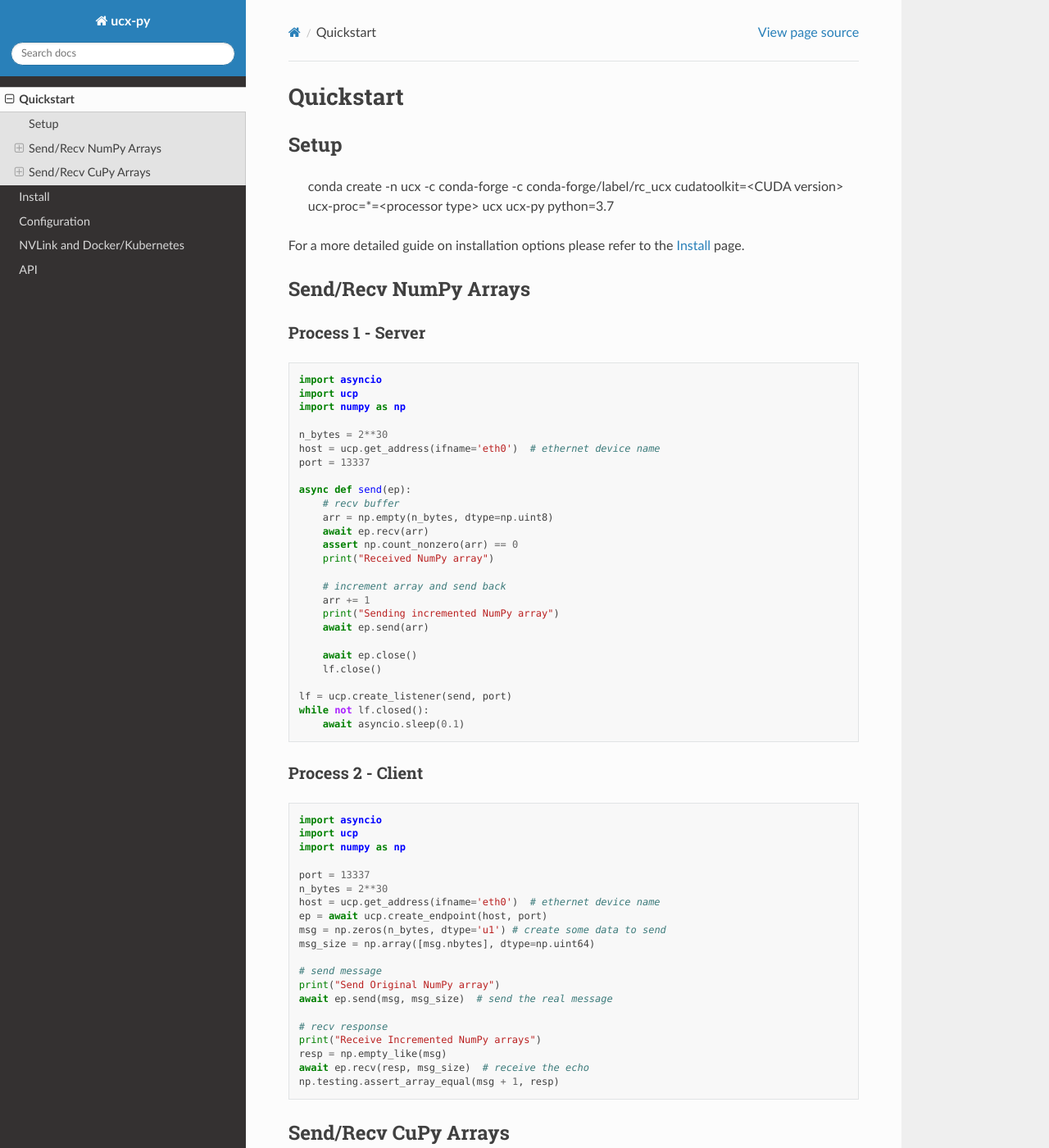
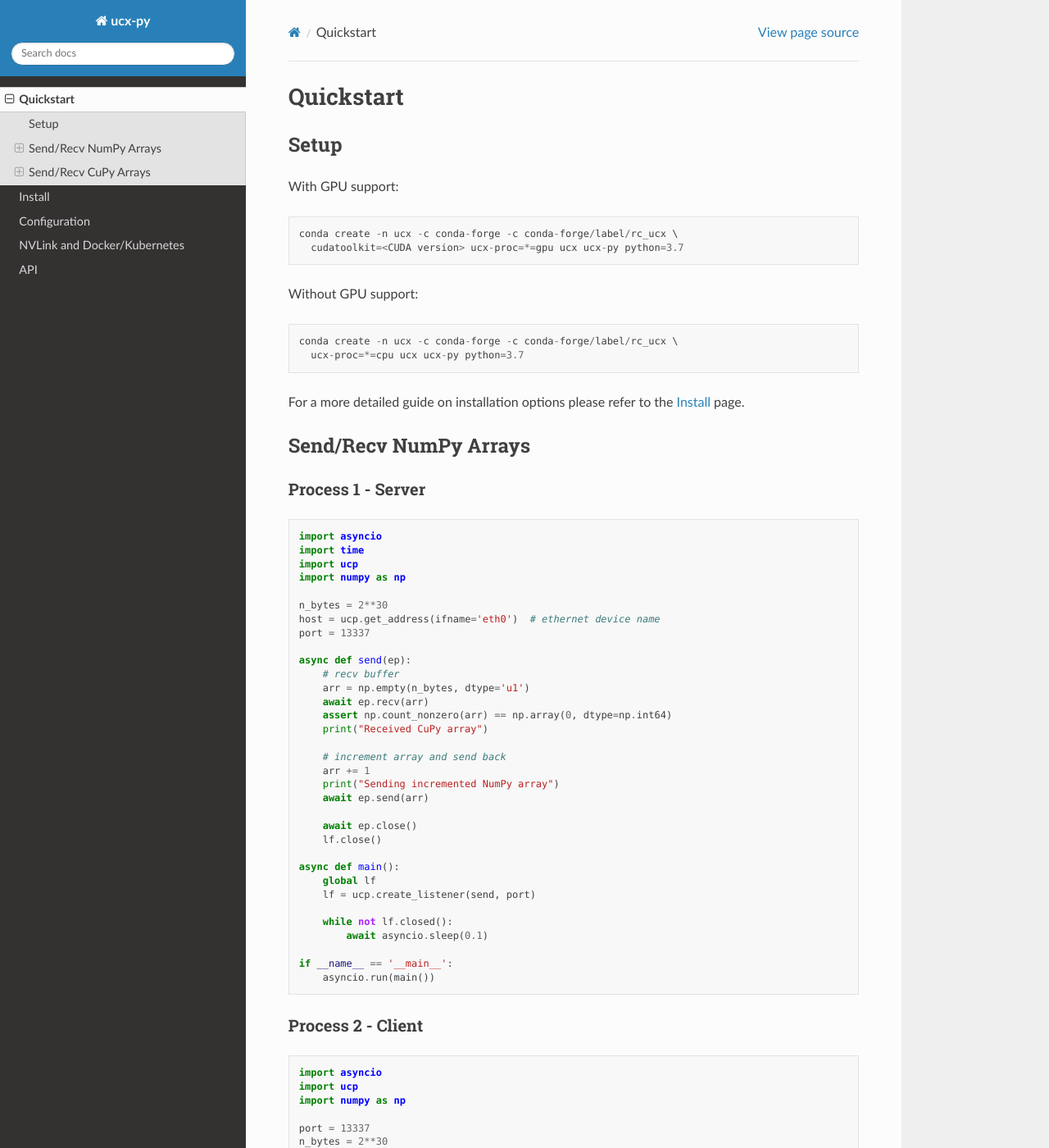
Before and after one commit to rapidsai/ucx-py, a Sphinx documentation site: the page built from docs/source/quickstart.rst, in a window 1280 px wide and 1400 px high. Shown: the whole window at 82% size. Built offline with Sphinx 7.4.7 and the Read the Docs theme 2.0.0, drawn with Linux system fonts in a browser that asks for light colours; some of the changed text lies outside the part shown.

Commit message:
improve examples and install

```diff
--- a/docs/source/quickstart.rst
+++ b/docs/source/quickstart.rst
@@ -5,8 +5,19 @@ Quickstart
 Setup
 -----
 
+With GPU support:
+
+::
+
     conda create -n ucx -c conda-forge -c conda-forge/label/rc_ucx \
-    cudatoolkit=<CUDA version> ucx-proc=*=<processor type> ucx ucx-py python=3.7
+      cudatoolkit=<CUDA version> ucx-proc=*=gpu ucx ucx-py python=3.7
+
+Without GPU support:
+
+::
+
+    conda create -n ucx -c conda-forge -c conda-forge/label/rc_ucx \
+      ucx-proc=*=cpu ucx ucx-py python=3.7
 
 For a more detailed guide on installation options please refer to the :doc:`install` page.
 
@@ -19,6 +30,7 @@ Process 1 - Server
 .. code-block:: python
 
     import asyncio
+    import time
     import ucp
     import numpy as np
 
@@ -28,10 +40,10 @@ Process 1 - Server
 
     async def send(ep):
         # recv buffer
-        arr = np.empty(n_bytes, dtype=np.uint8)
+        arr = np.empty(n_bytes, dtype='u1')
         await ep.recv(arr)
-        assert np.count_nonzero(arr) == 0
-        print("Received NumPy array")
+        assert np.count_nonzero(arr) == np.array(0, dtype=np.int64)
+        print("Received CuPy array")
 
         # increment array and send back
         arr += 1
@@ -41,11 +53,15 @@ Process 1 - Server
         await ep.close()
         lf.close()
 
-    lf = ucp.create_listener(send, port)
-    while not lf.closed():
-        await asyncio.sleep(0.1)
+    async def main():
+        global lf
+        lf = ucp.create_listener(send, port)
 
+        while not lf.closed():
+            await asyncio.sleep(0.1)
 
+    if __name__ == '__main__':
+        asyncio.run(main())
 
 Process 2 - Client
 ~~~~~~~~~~~~~~~~~~
@@ -58,20 +74,27 @@ Process 2 - Client
 
     port = 13337
     n_bytes = 2**30
-    host = ucp.get_address(ifname='eth0')  # ethernet device name
-    ep = await ucp.create_endpoint(host, port)
-    msg = np.zeros(n_bytes, dtype='u1') # create some data to send
-    msg_size = np.array([msg.nbytes], dtype=np.uint64)
 
-    # send message
-    print("Send Original NumPy array")
-    await ep.send(msg, msg_size)  # send the real message
+    async def main():
+        host = ucp.get_address(ifname='eth0')  # ethernet device name
+        ep = await ucp.create_endpoint(host, port)
+        msg = np.zeros(n_bytes, dtype='u1') # create some data to send
+        msg_size = np.array([msg.nbytes], dtype=np.uint64)
 
-    # recv response
-    print("Receive Incremented NumPy arrays")
-    resp = np.empty_like(msg)
-    await ep.recv(resp, msg_size)  # receive the echo
-    np.testing.assert_array_equal(msg + 1, resp)
+        # send message
+        print("Send Original NumPy array")
+        await ep.send(msg, msg_size)  # send the real message
+
+        # recv response
+        print("Receive Incremented NumPy arrays")
+        resp = np.empty_like(msg)
+        await ep.recv(resp, msg_size)  # receive the echo
+        await ep.close()
+        np.testing.assert_array_equal(msg + 1, resp)
+
+    if __name__ == '__main__':
+        asyncio.run(main())
+
 
 
 Send/Recv CuPy Arrays
@@ -86,18 +109,19 @@ Process 1 - Server
 .. code-block:: python
 
     import asyncio
+    import time
     import ucp
     import cupy as cp
 
     n_bytes = 2**30
-    host = ucp.get_address(ifname='enp1s0f0')  # ethernet device name
+    host = ucp.get_address(ifname='eth0')  # ethernet device name
     port = 13337
 
     async def send(ep):
         # recv buffer
-        arr = cp.empty(n_bytes, dtype=cp.uint8)
+        arr = cp.empty(n_bytes, dtype='u1')
         await ep.recv(arr)
-        assert cp.count_nonzero(d) == cp.array(0, dtype=cp.int64)
+        assert cp.count_nonzero(arr) == cp.array(0, dtype=cp.int64)
         print("Received CuPy array")
 
         # increment array and send back
@@ -108,11 +132,15 @@ Process 1 - Server
         await ep.close()
         lf.close()
 
-    lf = ucp.create_listener(send, port)
-    while not lf.closed():
-        await asyncio.sleep(0.1)
+    async def main():
+        global lf
+        lf = ucp.create_listener(send, port)
 
+        while not lf.closed():
+            await asyncio.sleep(0.1)
 
+    if __name__ == '__main__':
+        asyncio.run(main())
 
 Process 2 - Client
 ~~~~~~~~~~~~~~~~~~
@@ -126,17 +154,23 @@ Process 2 - Client
 
     port = 13337
     n_bytes = 2**30
-    host = ucp.get_address(ifname='enp1s0f0')  # ethernet device name
-    ep = await ucp.create_endpoint(host, port)
-    msg = cp.zeros(n_bytes, dtype='u1') # create some data to send
-    msg_size = np.array([msg.nbytes], dtype=np.uint64)
 
-    # send message
-    print("Send Original CuPy array")
-    await ep.send(msg, msg_size)  # send the real message
+    async def main():
+        host = ucp.get_address(ifname='eth0')  # ethernet device name
+        ep = await ucp.create_endpoint(host, port)
+        msg = cp.zeros(n_bytes, dtype='u1') # create some data to send
+        msg_size = np.array([msg.nbytes], dtype=np.uint64)
 
-    # recv response
-    print("Receive Incremented CuPy arrays")
-    resp = cp.empty_like(msg)
-    await ep.recv(resp, msg_size)  # receive the echo
-    cp.testing.assert_array_equal(msg + 1, resp)
+        # send message
+        print("Send Original CuPy array")
+        await ep.send(msg, msg_size)  # send the real message
+
+        # recv response
+        print("Receive Incremented CuPy arrays")
+        resp = cp.empty_like(msg)
+        await ep.recv(resp, msg_size)  # receive the echo
+        await ep.close()
+        cp.testing.assert_array_equal(msg + 1, resp)
+
+    if __name__ == '__main__':
+        asyncio.run(main())
```
